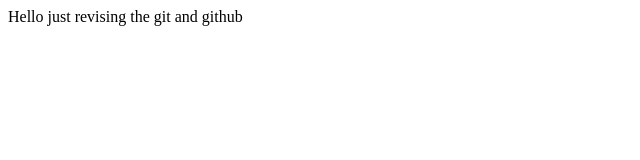
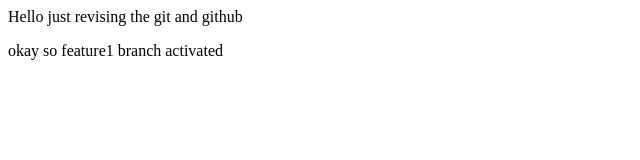
Before and after one commit to Piyushsachdev/LocalRepo, a plain HTML site: page index.html in a window 1280 px wide. Shown: the whole page, without its empty margins (0-640 px from the left). Drawn offline with Linux system fonts and the light colour scheme.

Commit message:
the new feature branch is added

```diff
--- a/index.html
+++ b/index.html
@@ -1 +1,2 @@
 <p>Hello just revising the git and github </p>
+<p>okay so feature1 branch activated </p>
```
